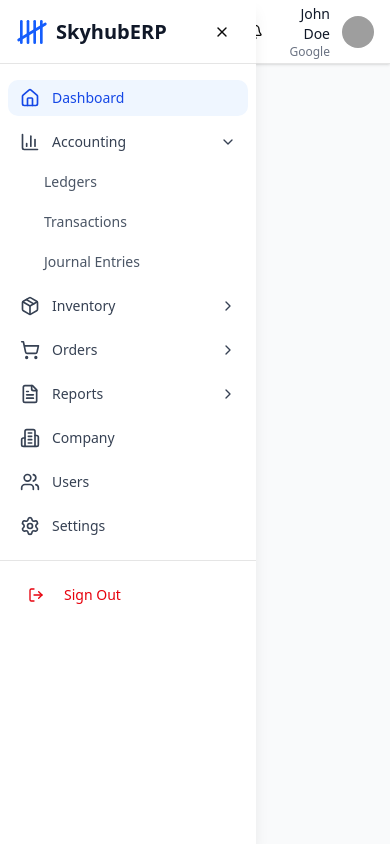
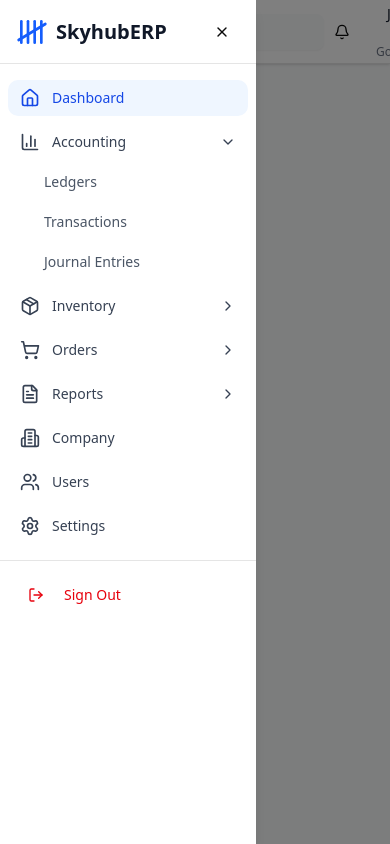
Before and after one commit to ryanzam/skyhuberp, a Next.js app: page /dashboard in a window 390 px wide. Built offline with nearby package versions, Linux system fonts and the light colour scheme; grey boxes are pictures that could not be loaded.

Commit message:
add a nice dashboard, sideabar and header

```diff
--- a/components/layouts/Header.tsx
+++ b/components/layouts/Header.tsx
@@ -1,17 +1,31 @@
+"use client"
+
 import React from 'react'
 import { Button } from '../ui/button'
 import { Bell, Menu, Search } from 'lucide-react'
 import { Input } from '../ui/input'
 import { Avatar, AvatarFallback, AvatarImage } from '../ui/avatar'
+import { useStore } from '@/lib/store'
 
 const Header = () => {
 
+    // use actual session later
     const session = { user: { name: "John Doe", companyName: "Google", image: "https://github.com/shadcn.png" } }
+    const { setSidebarOpen } = useStore();
 
     return (
         <header className="h-16 bg-white border-b shadow-sm">
-            <div className="flex items-center justify-end h-full px-4">
-                <div className="flex items-center space-x-4 mr-2">
+            <div className="flex items-center justify-between h-full px-4">
+                <div className="flex items-center space-x-4">
+                    <Button
+                        variant="ghost"
+                        size="sm"
+                        className="lg:hidden"
+                        onClick={() => setSidebarOpen(true)}
+                    >
+                        <Menu className="h-5 w-5" />
+                    </Button>
+
                     <div className="relative">
                         <Search className="absolute left-3 top-1/2 transform -translate-y-1/2 h-4 w-4 text-gray-400" />
                         <Input
--- a/components/layouts/Sidebar.tsx
+++ b/components/layouts/Sidebar.tsx
@@ -7,6 +7,7 @@
 import { Button } from '../ui/button';
 import { usePathname } from 'next/navigation';
 import { signOut } from 'next-auth/react';
+import { useStore } from '@/lib/store';
 
 const menuItems = [
     {
@@ -72,6 +73,7 @@
 
     const [expandedItems, setExpandedItems] = useState<string[]>(['Accounting']);
     const pathname = usePathname();
+    const { sidebarOpen, setSidebarOpen } = useStore();
 
     const toggleExpanded = (title: string) => {
         setExpandedItems(prev =>
@@ -86,8 +88,16 @@
     };
 
     return (
+        <>
+            {sidebarOpen && (
+                <div
+                    className="fixed inset-0 z-40 bg-black opacity-50 lg:hidden"
+                    onClick={() => setSidebarOpen(false)}
+                />
+            )}
             <div className={cn(
-            "fixed inset-y-0 left-0 z-50 w-64 bg-white shadow-lg transform transition-transform duration-300 ease-in-out lg:translate-x-0 lg:static lg:inset-0"
+                "fixed inset-y-0 left-0 z-50 w-64 bg-white shadow-lg transform transition-transform duration-300 ease-in-out lg:translate-x-0 lg:static lg:inset-0",
+                sidebarOpen ? "translate-x-0" : "-translate-x-full"
             )}>
                 <div className="flex items-center justify-between h-16 px-4 border-b">
                     <Link href="/dashboard" className="flex items-center space-x-2">
@@ -98,6 +108,7 @@
                         variant="ghost"
                         size="sm"
                         className="lg:hidden"
+                        onClick={() => setSidebarOpen(false)}
                     >
                         <X className="h-4 w-4" />
                     </Button>
@@ -173,6 +184,7 @@
                     </Button>
                 </div>
             </div >
+        </>
     )
 }
 
--- /dev/null
+++ b/lib/store.ts
@@ -0,0 +1,19 @@
+import { create } from 'zustand';
+import { persist } from 'zustand/middleware';
+
+interface AppState {
+    sidebarOpen: boolean;
+    setSidebarOpen: (open: boolean) => void;
+}
+
+export const useStore = create<AppState>()(
+    persist(
+        (set) => ({
+            sidebarOpen: true,
+            setSidebarOpen: (open) => set({ sidebarOpen: open }),
+        }),
+        {
+            name: 'erp-storage'
+        }
+    )
+);
```
Lines whose indentation alone changed are shown as unchanged.
